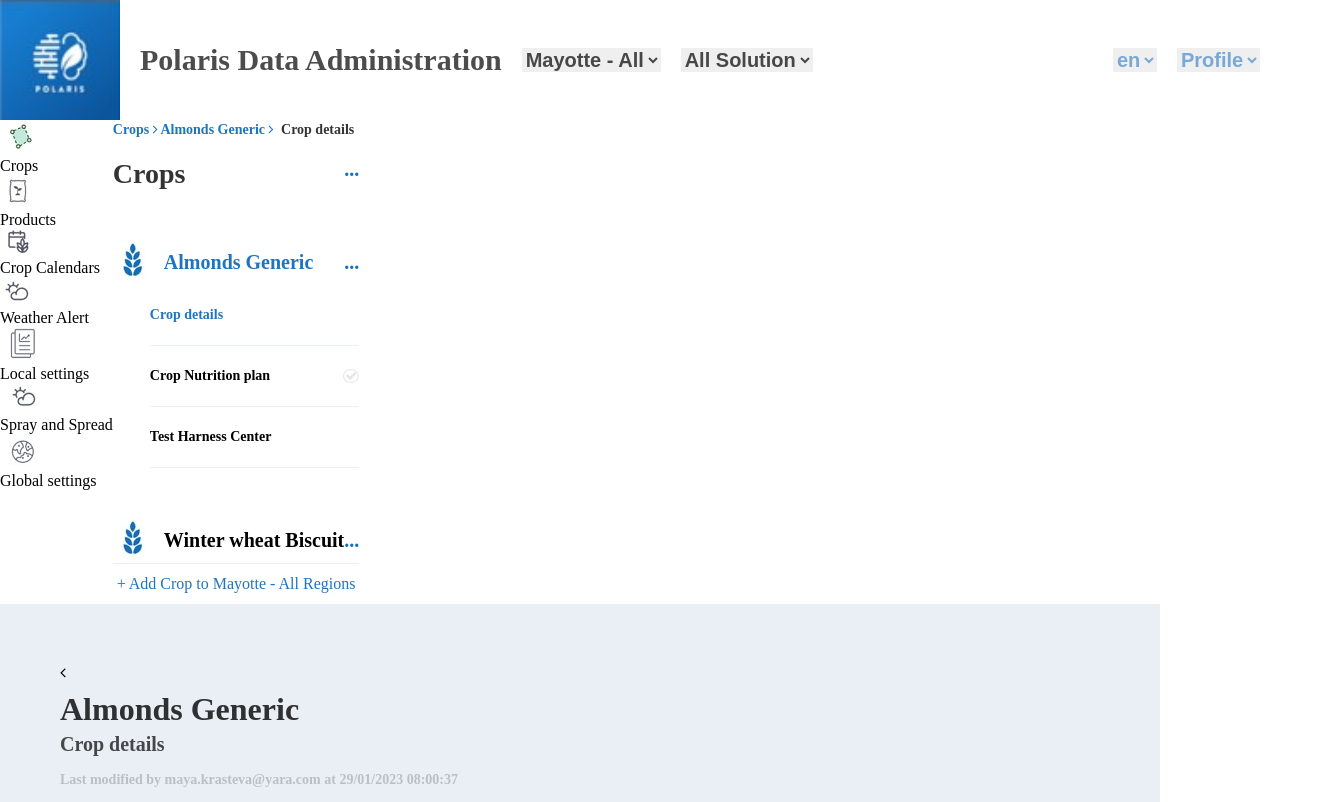
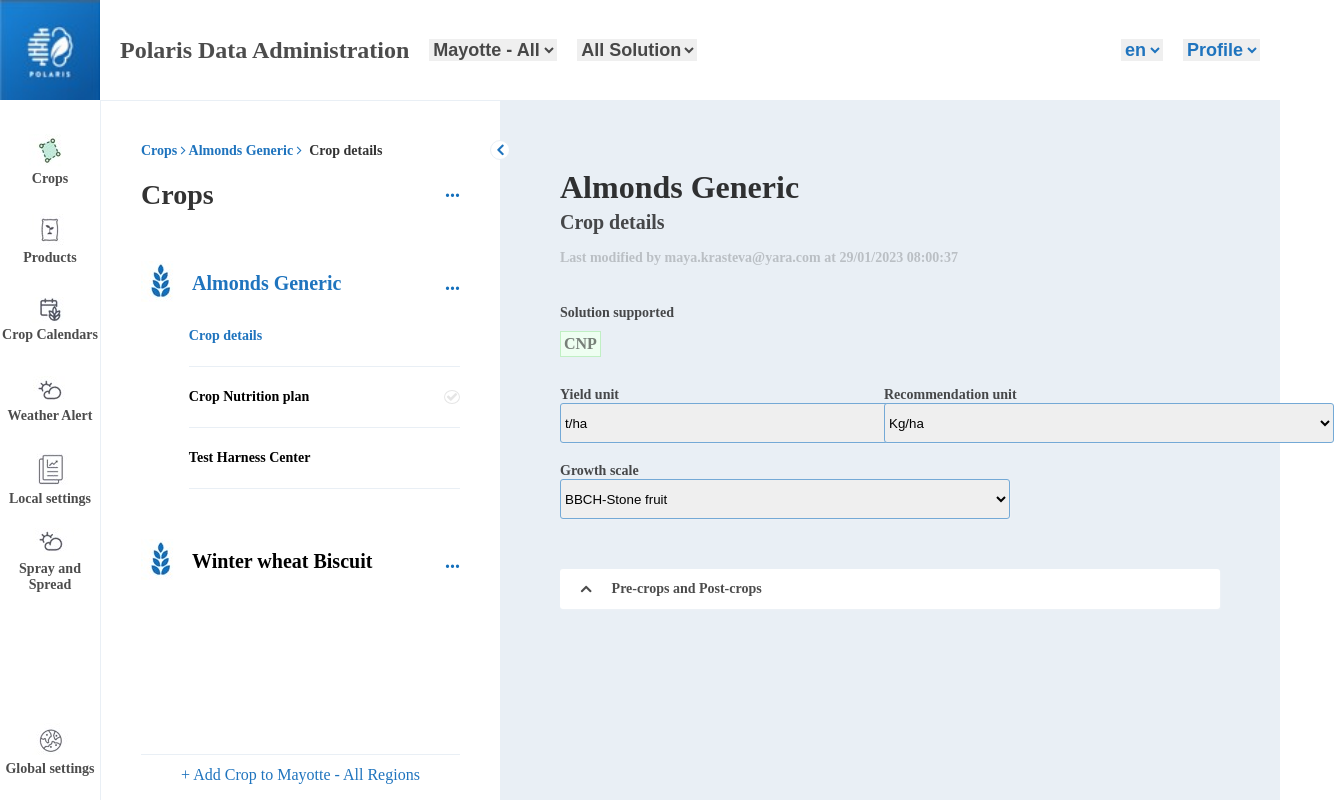
Before and after one commit to dinyoyara/Yara_intern_2023, a website built with webpack: page src/index.html in a window 1280 px wide. Shown: the top 802 px of the page, 1334 px wide, since content can reach past the window. Built offline with nearby package versions, Linux system fonts and the light colour scheme.

Commit message:
Fix some style issues.

```diff
--- a/src/index.js
+++ b/src/index.js
@@ -1,4 +1,5 @@
 import './style.css';
 import './style.header.css';
+import './style.nav.css';
 import './style.aside.css';
-import './style.main.css'
+import './style.main.css';
--- a/src/style.css
+++ b/src/style.css
@@ -1,4 +1,3 @@
-
 body{
     width: 100vw;
     height: 100vh;
@@ -11,3 +10,36 @@ body{
 select{
     cursor: pointer;
 }
+
+.header{
+    height: 100px;
+    width: 100%;
+    display: flex;
+}
+.nav, .aside, .main {
+    height: calc(100% - 100px);
+}
+.nav, .aside {
+    box-sizing: border-box;
+    display: flex;
+    flex-direction: column;
+}
+.aside {
+    width: 400px;
+    padding: 40px;
+    padding-bottom: 5px;
+    border-top: 1px solid rgba(233,239,245,255);
+    border-left: 1px solid rgba(233,239,245,255);
+}
+.nav {
+    width: 100px;
+    padding: 20px 0 10px 0;
+}
+.main {
+    box-sizing: border-box;
+    width: calc(100% - 100px - 400px);
+    padding: 60px;
+    background-color: rgba(233,239,245,255);
+    position: relative;
+    z-index: 1;
+}
--- a/src/style.header.css
+++ b/src/style.header.css
@@ -1,24 +1,17 @@
-.header{
-    height: 120px;
-    width: 100%;
-    display: flex;
-    /* border-bottom: 0.5px solid gray; */
-}
-
 .logo .image {
-    width: 120px;
-    height: 120px;
+    width: 100px;
+    height: 100px;
 }
 .header .bar{
-    width: calc( 100% - 120px );
+    width: calc( 100% - 100px );
     display: flex;
     align-items: center;
     justify-content: flex-start;
 }
 .bar .title {
     margin: 0 20px;
-    font-size: 30px;
-    font-weight: 600;
+    font-size: 24px;
+    font-weight: 800;
 }
 .bar .title, .menu-container .select  {
     color: rgba(0, 0, 0, 0.7);
@@ -31,13 +24,13 @@
 }
 .menu-container .select, .settings-container .select {
     border: none;
-    font-size: 20px;
+    font-size: 18px;
     font-weight: 600;
 }
 .menu-container .select {
     margin-right: 20px;
 }
 .settings-container .select{
-    color: rgba(121,168,215,255);
+    color: rgba(31,116,190,255);
     margin-right: 20px;
 }
--- a/src/style.main.css
+++ b/src/style.main.css
@@ -1,10 +1,3 @@
-.main {
-    box-sizing: border-box;
-    width: calc(100% - 120px);
-    height: calc(100% - 120px);
-    padding: 60px;
-    background-color: rgba(233,239,245,255);
-}
 .texts-container, .ss-item, .selects-container {
     margin: 10px 0 30px;
 }
@@ -15,7 +8,7 @@
 }
 .texts-container .text-1{
     font-size: 32px;
-    font-weight: 800;
+    font-weight: bolder;
     color: rgba(0, 0, 0, 0.8);
 }
 .texts-container .text-2{
@@ -30,8 +23,7 @@
 }
 .ss-item .text,
 .selects-container .label,
-.pre-post-show-btn .text,
-.table .row .cell {
+.pre-post-show-btn .text {
     font-size: 14px;
     font-weight: 700;
     color: rgba(0, 0, 0, 0.7);
@@ -54,7 +46,7 @@
     flex-wrap: wrap;
 }
 .selects-container .select-box {
-    width: 30%;
+    width: 40%;
     display: flex;
     flex-direction: column;
     margin: 0 60px 20px 0;
@@ -80,12 +72,13 @@
 
 }
 .pre-post-show-btn, .add-crops-container{
-    width: 75%;
+    width: 100%;
 }
 .pre-post-show-btn {
    background-color: white;
    display: flex;
    align-items: center;
+   cursor: pointer;
 }
 .pre-post-show-btn .fa {
     margin: 0 20px;
@@ -93,7 +86,13 @@
     font-weight: 700;
     color:rgba(0, 0, 0, 0.7)
 }
-.pre-post-show-btn .fa-angle-down{
+#checkBtn{
+    display: none;
+}
+#checkBtn:checked ~ #table-container{
+    display: block;
+}
+#table-container{
     display: none;
 }
 .add-crops-container .label,
@@ -106,8 +105,7 @@
     padding: 0 10px;
     border-radius: 5px;
     color: white;
-    font-size: 18px;
-    font-weight: 600;
+
     line-height: 30px;
 }
 .add-crops-container .table {
@@ -125,6 +123,7 @@
     width: calc((100% - 2px) / 5);
     text-align: start;
     padding-left: 10px;
+    font-size: 14px;
 }
 .table .row:last-child .cell {
     border-bottom: none;
@@ -140,7 +139,7 @@
     color: white;
 }
 .table .search-row .cell,
-.table .row .cell .dots {
+.add-crops-container .table .row .cell.dots {
     color: rgba(20,112,188,255);
 }
 .table .row .dots {
@@ -157,3 +156,21 @@
     text-align: center;
     margin: auto;
 }
+.arrow-circle {
+    display: flex;
+    justify-content: center;
+    align-items: center;
+    position: absolute;
+    background-color: white;
+    width: 18px;
+    border: 1px solid rgba(233,239,245,255);
+    border-radius: 100%;
+    top: 40px;
+    left: -10px;
+    z-index: 2;
+}
+.arrow-circle .fa{
+    font-size: 18px;
+    font-weight: 600;
+    color:rgba(31,116,190,255);
+}
```
